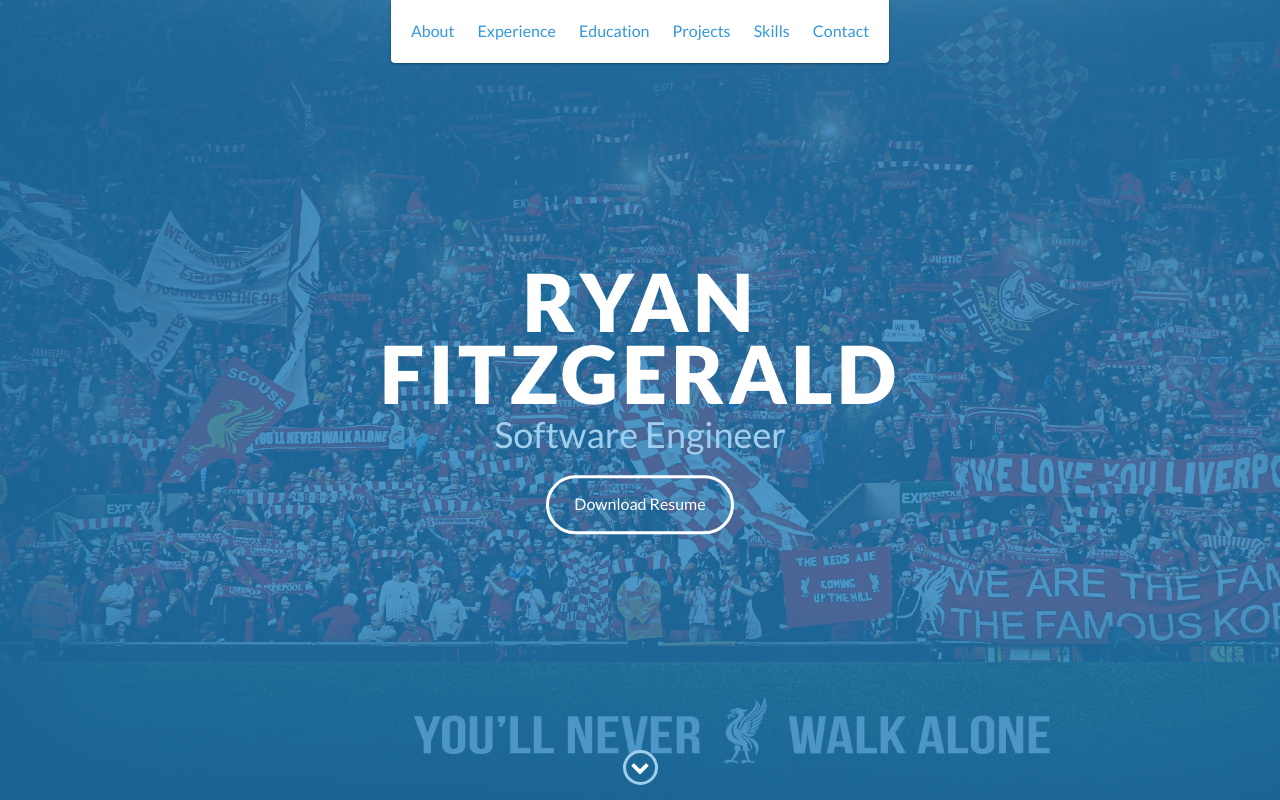
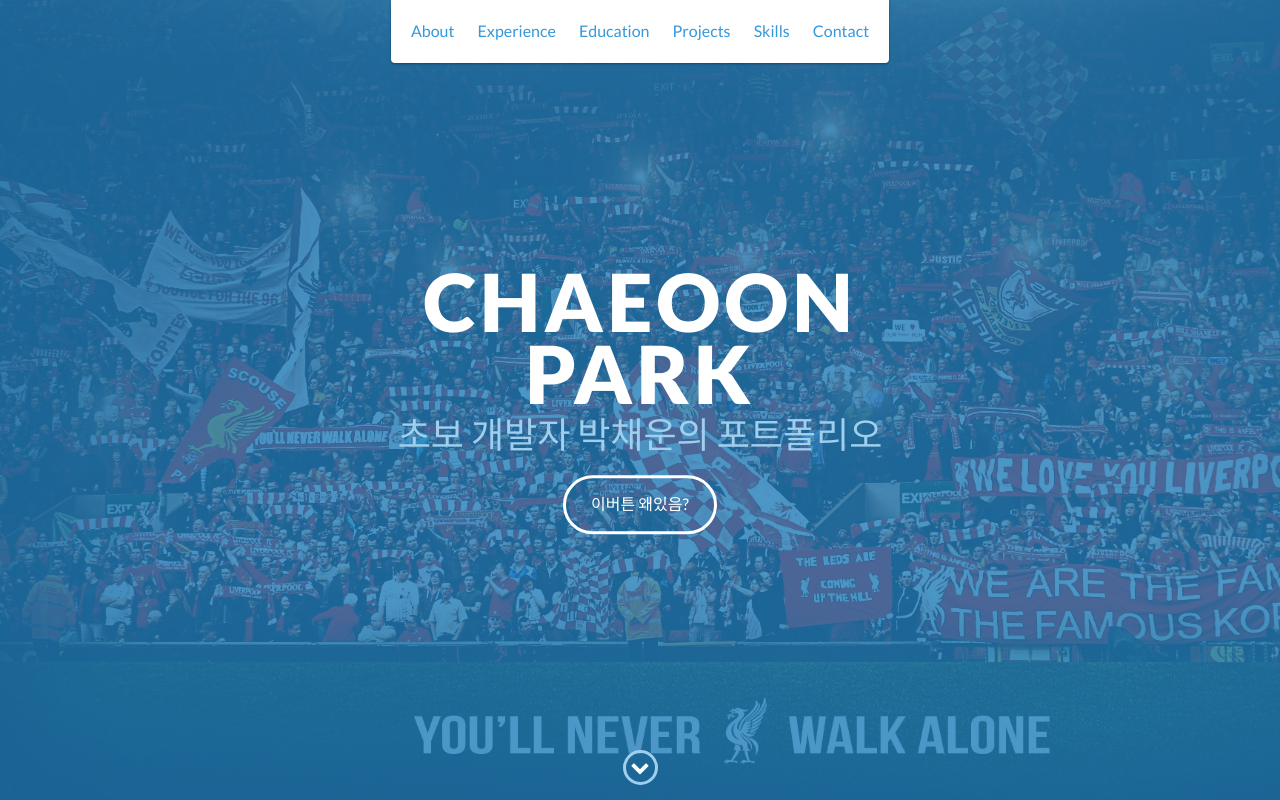
Before and after one commit to Chaeoon-Park/Chaeoon-Park.github.io, a website: page index.html in a window 1280 px wide. Shown: the top 800 px of the page. Drawn offline with nearby package versions, Linux system fonts and the light colour scheme.

Commit message:
Update index.html

```diff
--- a/index.html
+++ b/index.html
@@ -48,9 +48,9 @@
 
     <div id="lead">
         <div id="lead-content">
-            <h1>Ryan Fitzgerald</h1>
-            <h2>Software Engineer</h2>
-            <a href="#" class="btn-rounded-white">Download Resume</a>
+            <h1>Chaeoon Park</h1>
+            <h2>초보 개발자 박채운의 포트폴리오</h2>
+            <a href="#" class="btn-rounded-white">이버튼 왜있음?</a>
         </div>
         <!-- End #lead-content -->
 
```
